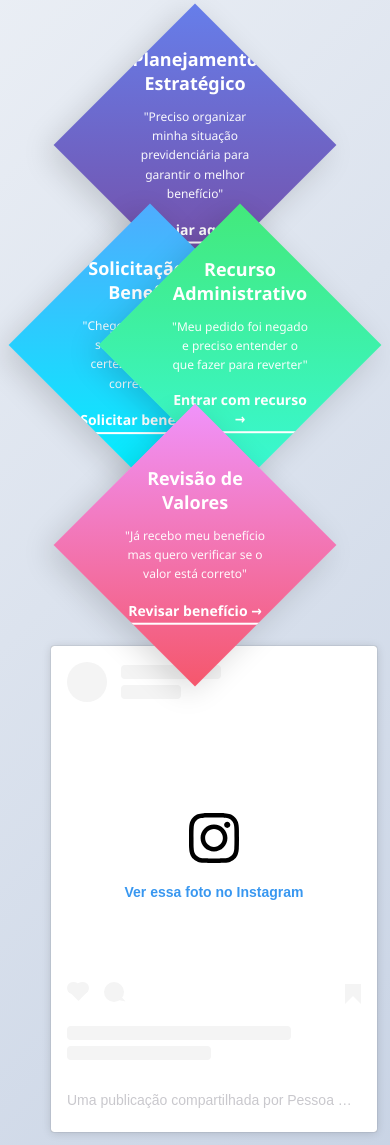
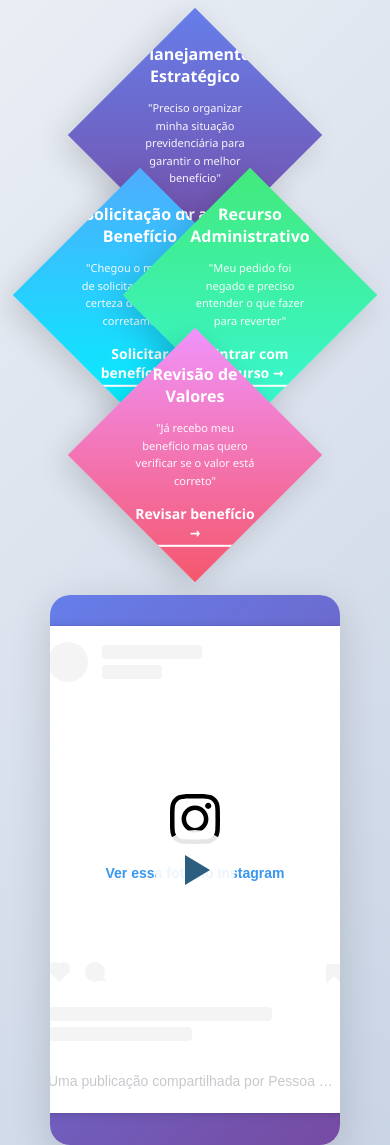
Before and after one commit to bpadvogadosassociados/bpadvogadosassociados_layout_three, a plain HTML site: page index.html in a window 390 px wide. Shown: the part 534-1679 px from the top of the page. Drawn offline with Linux system fonts and the light colour scheme.

Commit message:
Update styles.css

```diff
--- a/css/styles.css
+++ b/css/styles.css
@@ -100,12 +100,76 @@
             font-weight: 600;
         }
 
+        .main-content {
+            display: flex;
+            gap: 50px;
+            align-items: center;
+            justify-content: center;
+            max-width: 1400px;
+            margin: 0 auto;
+        }
+
         .services-container {
             position: relative;
+            width: 700px;
+            height: 700px;
+            flex-shrink: 0;
+        }
+
+        .video-section {
+            flex-shrink: 0;
+            width: 450px;
+        }
+
+        .video-card {
+            background: white;
+            border-radius: 20px;
+            overflow: hidden;
+            box-shadow: 0 10px 40px rgba(0,0,0,0.15);
+        }
+
+        .video-thumbnail {
+            position: relative;
             width: 100%;
-            max-width: 900px;
-            margin: 0 auto;
-            height: 700px;
+            height: 550px;
+            background: linear-gradient(135deg, #667eea 0%, #764ba2 100%);
+            display: flex;
+            align-items: center;
+            justify-content: center;
+        }
+
+        .video-thumbnail img {
+            width: 100%;
+            height: 100%;
+            object-fit: cover;
+        }
+
+        .play-button {
+            position: absolute;
+            width: 80px;
+            height: 80px;
+            background: rgba(255,255,255,0.9);
+            border-radius: 50%;
+            display: flex;
+            align-items: center;
+            justify-content: center;
+            cursor: pointer;
+            transition: all 0.3s;
+        }
+
+        .play-button:hover {
+            transform: scale(1.1);
+            background: white;
+        }
+
+        .play-button::after {
+            content: '';
+            width: 0;
+            height: 0;
+            border-left: 25px solid #2c5f7f;
+            border-top: 15px solid transparent;
+            border-bottom: 15px solid transparent;
+            margin-left: 5px;
         }
 
         .diamond {
@@ -237,6 +301,15 @@
         }
 
         @media (max-width: 1200px) {
+            .main-content {
+                flex-direction: column;
+            }
+
+            .services-container {
+                width: 600px;
+                height: 600px;
+            }
+
             .sidebar {
                 position: static;
                 transform: none;
@@ -250,19 +323,24 @@
             }
 
             .services-container {
-                height: 600px;
+                width: 100%;
+                height: 500px;
+            }
+
+            .video-section {
+                width: 100%;
             }
 
             .diamond {
-                width: 200px;
-                height: 200px;
+                width: 180px;
+                height: 180px;
             }
 
             .diamond-content h3 {
-                font-size: 18px;
+                font-size: 16px;
             }
 
             .diamond-content p {
-                font-size: 12px;
+                font-size: 11px;
             }
         }
```
